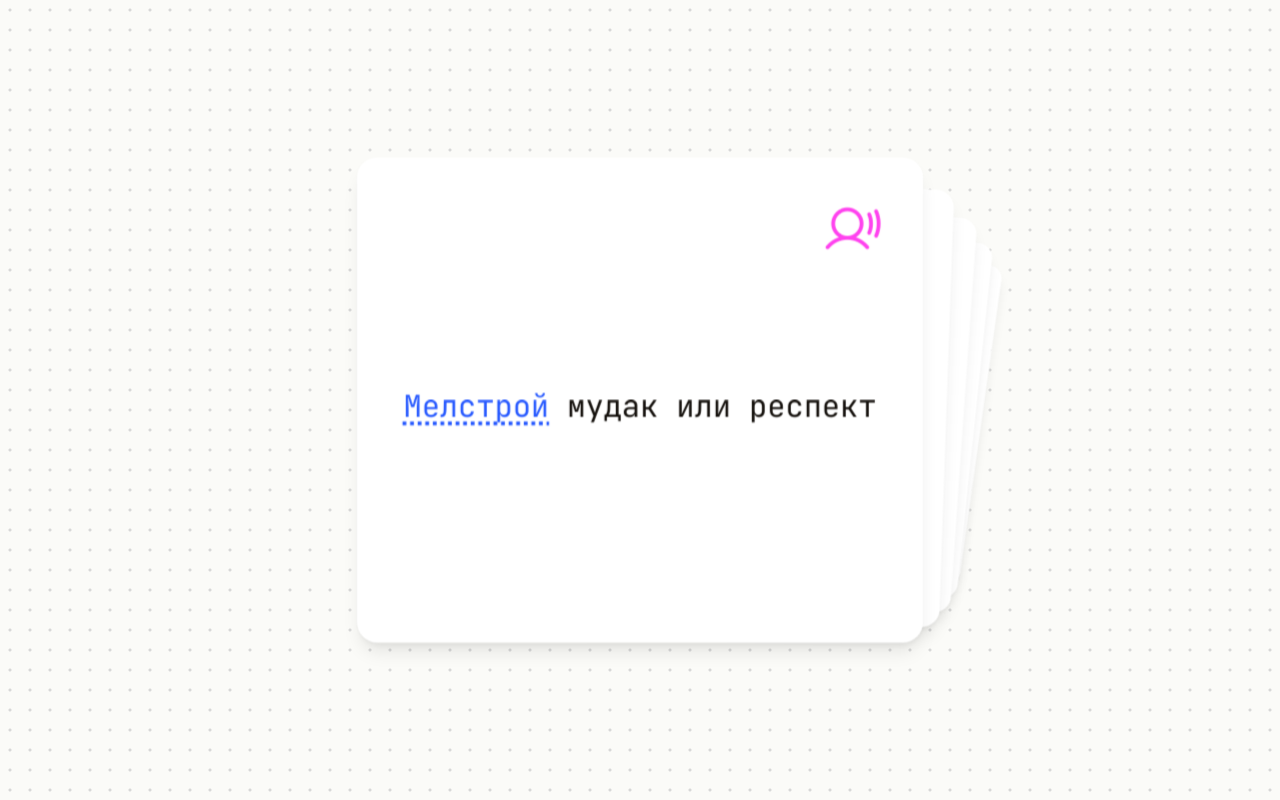
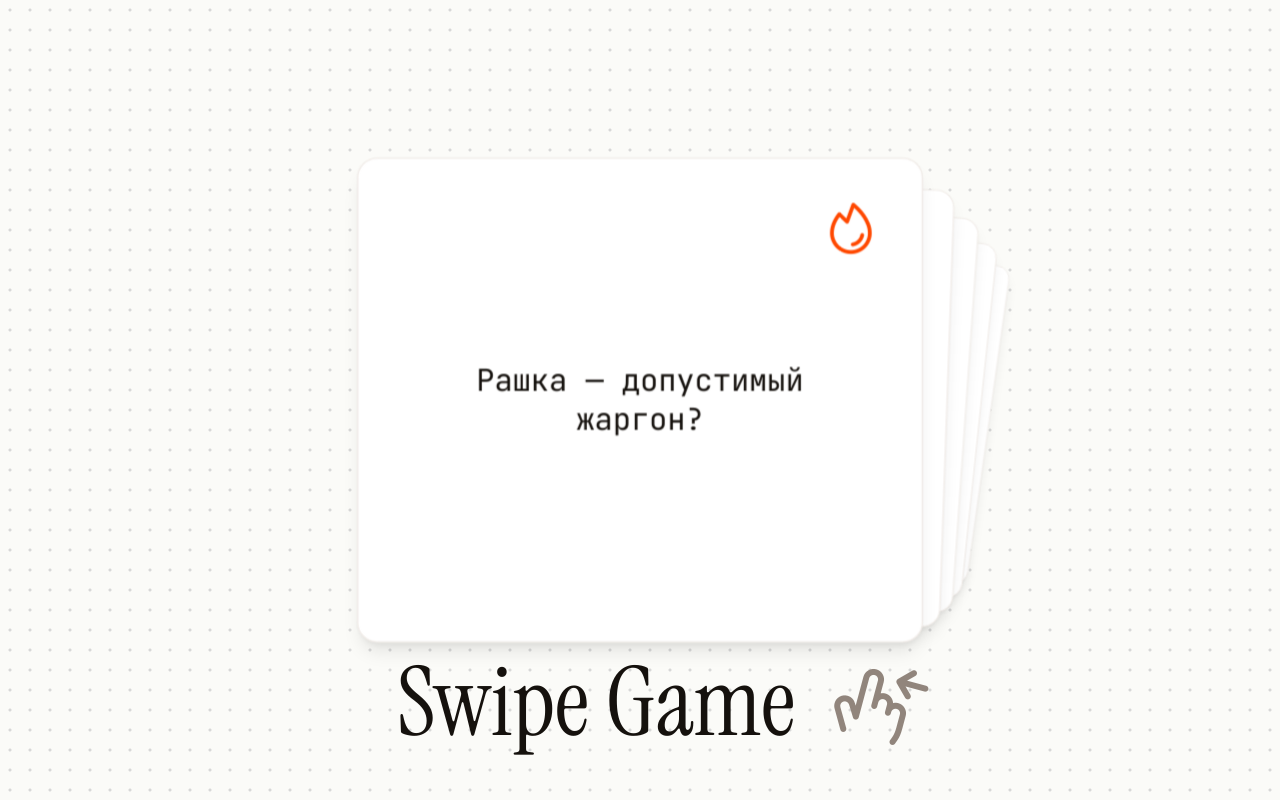
Before and after one commit to kutawhat/Swipe-Game, a plain HTML site: page index.html in a window 1280 px wide. Drawn offline with nearby package versions, Linux system fonts and the light colour scheme.

Commit message:
ui tweaks

```diff
--- a/index.html
+++ b/index.html
@@ -7,7 +7,7 @@
     <link rel="preconnect" href="https://fonts.googleapis.com" />
     <link rel="preconnect" href="https://fonts.gstatic.com" crossorigin />
     <link
-      href="https://fonts.googleapis.com/css2?family=Geist+Mono:wght@100..900&family=JetBrains+Mono:ital,wght@0,100..800;1,100..800&display=swap"
+      href="https://fonts.googleapis.com/css2?family=Instrument+Serif:ital@0;1&family=JetBrains+Mono:ital,wght@0,100..800;1,100..800&display=swap"
       rel="stylesheet"
     />
     <link
@@ -25,8 +25,15 @@
 
   <body>
     <main>
+      <div class="title">
+        Swipe Game
+        <i class="ph ph-hand-swipe-left"></i>
+      </div>
+
       <div id="parent">
         <div id="scrollable-container">
+          <div class="scrollable-card"></div>
+          <div class="scrollable-card"></div>
           <div class="scrollable-card"></div>
           <div class="scrollable-card"></div>
           <div class="scrollable-card"></div>
@@ -68,7 +75,9 @@
           <div class="visible-card">
             <div class="visible-card-content">
               <i class="ph ph-lightbulb badge-icon think"></i>
-              <topic-content text="Кто такие нефоры?"></topic-content>
+              <topic-content
+                text="Кого можно отнести к нефорам?"
+              ></topic-content>
             </div>
           </div>
           <div class="visible-card">
@@ -85,6 +94,18 @@
               <topic-content text="Рашка — допустимый жаргон?"></topic-content>
             </div>
           </div>
+          <div class="visible-card">
+            <div class="visible-card-content">
+              <i class="ph ph-fire badge-icon hot"></i>
+              <topic-content text="Есть ли обратный расизм?"></topic-content>
+            </div>
+          </div>
+          <div class="visible-card">
+            <div class="visible-card-content">
+              <i class="ph ph-fire badge-icon hot"></i>
+              <topic-content text="Есть ли обратный сексизм?"></topic-content>
+            </div>
+          </div>
         </div>
       </div>
     </main>
--- a/style.css
+++ b/style.css
@@ -1,13 +1,15 @@
 :root {
   /*! Color Palette */
+  --color-bg-main: #fbfbf8;
+  --color-bg-card: #ffffff;
   --color-link: #285aff;
   --color-text-primary: #15110d;
-  --color-text-secondary: #d8d8d8;
+  --color-text-secondary: #91857c;
+  --color-text-tertiary: #d8d8d8;
   --color-text-hot: #ff4800;
   --color-text-think: #16dd87;
   --color-text-person: #ff43ef;
-  --color-bg-main: #fbfbf8;
-  --color-bg-card: #ffffff;
+  --color-border: #f0ebe7;
 
   /*! Size */
   --size-card-width: 28rem;
@@ -19,7 +21,7 @@
   background-color: var(--color-bg-main);
   background-image: radial-gradient(
     circle,
-    var(--color-text-secondary) 1px,
+    var(--color-text-tertiary) 1px,
     rgba(0, 0, 0, 0) 2px
   );
   background-size: 20px 20px;
@@ -34,6 +36,24 @@
   justify-content: center;
   align-items: center;
   min-height: 100svh;
+}
+
+.title {
+  position: absolute;
+  display: flex;
+  flex-direction: row;
+  align-items: center;
+  gap: 2rem;
+  top: 40rem;
+  padding: 0 0 0 2.5rem;
+  font-size: 6rem;
+  color: var(--color-text-primary);
+  font-family: "Instrument Serif", serif;
+}
+
+.title > i {
+  rotate: 15deg;
+  color: var(--color-text-secondary);
 }
 
 #parent {
@@ -96,10 +116,11 @@
   display: flex;
   align-items: center;
   justify-content: center;
+  border: var(--color-border) 1px solid;
   border-radius: 1rem;
   width: var(--size-card-width);
   height: var(--size-card-height);
-  padding: 2rem 1.5rem 1.5rem;
+  padding: 2rem 4rem;
   background-color: var(--color-bg-card);
   background-position: center;
   background-size: cover;
@@ -135,7 +156,7 @@
   top: 2rem;
   right: 2rem;
   font-size: 3rem;
-  color: var(--color-text-secondary);
+  color: var(--color-text-tertiary);
 }
 
 .hot {
```
